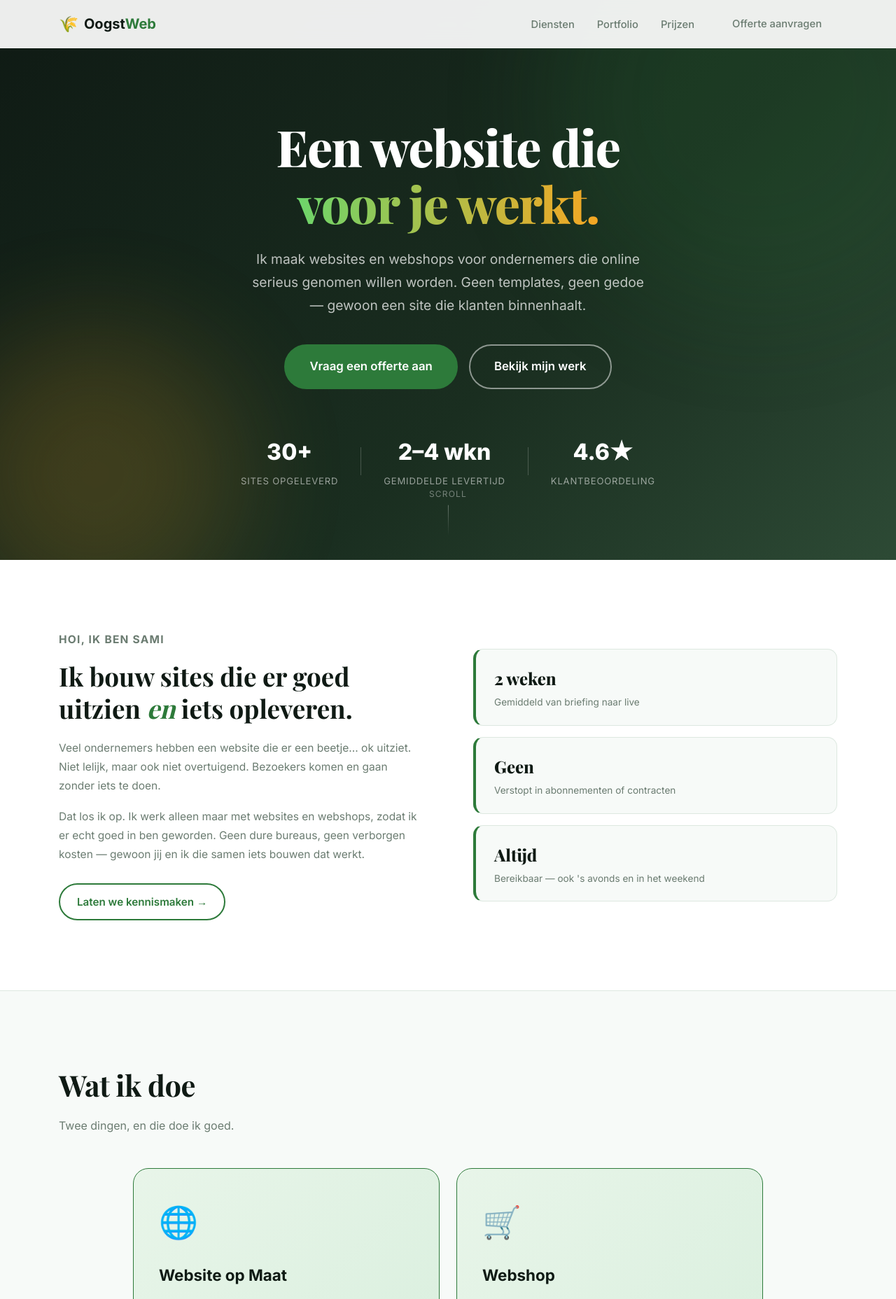
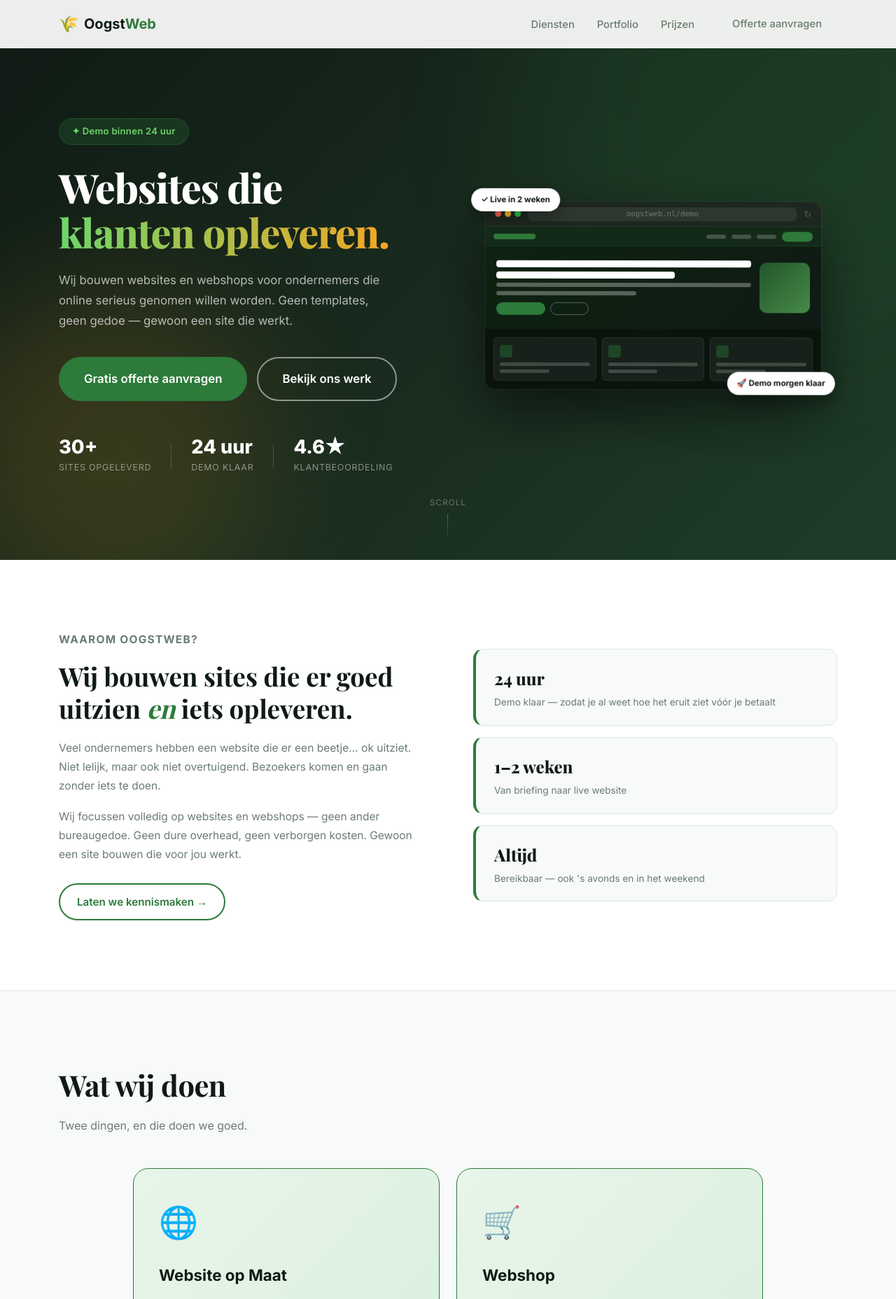
Before and after one commit to samikuflom87-sketch/oogstweb, a PHP site: page / in a window 1280 px wide. Shown: the top 1856 px of the page at 70% size. Run offline with PHP 8.4, Linux system fonts and the light colour scheme.

Commit message:
Split hero met animerende browser mockup, wij-taal, demo 24 uur
- Hero volledig herontworpen: links tekst, rechts levende browser mockup
- Browser animaties: elementen fade-in met delay, floating badges, zachte bob
- "Ik" vervangen door "wij/we" door hele pagina
- Werkwijze stap 2: "Demo in 24 uur" toegevoegd
- Intro kaartjes: 24 uur demo + 1-2 weken levertijd

```diff
--- a/index.html
+++ b/index.html
@@ -4,7 +4,7 @@
   <meta charset="UTF-8" />
   <meta name="viewport" content="width=device-width, initial-scale=1.0" />
   <title>OogstWeb — Websites & Webshops</title>
-  <meta name="description" content="Ik bouw websites en webshops voor ondernemers die serieus online willen groeien. Geen gedoe, eerlijke prijs." />
+  <meta name="description" content="OogstWeb bouwt websites en webshops voor ondernemers die serieus online willen groeien. Demo binnen 24 uur, live binnen 2 weken." />
   <link rel="stylesheet" href="style.css" />
   <link rel="preconnect" href="https://fonts.googleapis.com" />
   <link rel="preconnect" href="https://fonts.gstatic.com" crossorigin />
@@ -43,18 +43,21 @@
       <div class="hero__blob blob1"></div>
       <div class="hero__blob blob2"></div>
     </div>
-    <div class="container hero__content">
+    <div class="container hero__split">
+      <!-- LEFT -->
+      <div class="hero__left">
+        <div class="hero__badge">✦ Demo binnen 24 uur</div>
         <h1 class="hero__title">
-        Een website die<br />
-        <span class="gradient-text">voor je werkt.</span>
+          Websites die<br />
+          <span class="gradient-text">klanten opleveren.</span>
         </h1>
         <p class="hero__sub">
-        Ik maak websites en webshops voor ondernemers die online serieus genomen willen worden.
-        Geen templates, geen gedoe — gewoon een site die klanten binnenhaalt.
+          Wij bouwen websites en webshops voor ondernemers die online serieus genomen willen worden.
+          Geen templates, geen gedoe — gewoon een site die werkt.
         </p>
         <div class="hero__cta">
-        <a href="#contact" class="btn btn--primary btn--lg">Vraag een offerte aan</a>
-        <a href="#portfolio" class="btn btn--ghost btn--lg">Bekijk mijn werk</a>
+          <a href="#contact" class="btn btn--primary btn--lg">Gratis offerte aanvragen</a>
+          <a href="#portfolio" class="btn btn--ghost btn--lg">Bekijk ons werk</a>
         </div>
         <div class="hero__stats">
           <div class="stat">
@@ -63,13 +66,62 @@
           </div>
           <div class="stat__divider"></div>
           <div class="stat">
-          <span class="stat__num">2–4 wkn</span>
-          <span class="stat__label">Gemiddelde levertijd</span>
+            <span class="stat__num">24 uur</span>
+            <span class="stat__label">Demo klaar</span>
           </div>
           <div class="stat__divider"></div>
           <div class="stat">
             <span class="stat__num">4.6★</span>
             <span class="stat__label">Klantbeoordeling</span>
+          </div>
+        </div>
+      </div>
+
+      <!-- RIGHT — animerende browser mockup -->
+      <div class="hero__right">
+        <div class="hero__browser">
+          <div class="hb-bar">
+            <div class="hb-dots"><span></span><span></span><span></span></div>
+            <div class="hb-url">oogstweb.nl/demo</div>
+            <div class="hb-reload">↻</div>
+          </div>
+          <div class="hb-body">
+            <!-- animated nav -->
+            <div class="hb-nav">
+              <div class="hb-nav-logo hb-anim" style="--d:.1s"></div>
+              <div class="hb-nav-links">
+                <div class="hb-anim" style="--d:.2s"></div>
+                <div class="hb-anim" style="--d:.25s"></div>
+                <div class="hb-anim" style="--d:.3s"></div>
+                <div class="hb-btn hb-anim" style="--d:.35s"></div>
+              </div>
+            </div>
+            <!-- hero section -->
+            <div class="hb-hero">
+              <div class="hb-hero-text">
+                <div class="hb-h1 hb-anim" style="--d:.45s"></div>
+                <div class="hb-h1 hb-h1--short hb-anim" style="--d:.55s"></div>
+                <div class="hb-p hb-anim" style="--d:.65s"></div>
+                <div class="hb-p hb-p--short hb-anim" style="--d:.7s"></div>
+                <div class="hb-cta-row hb-anim" style="--d:.8s">
+                  <div class="hb-cta-btn"></div>
+                  <div class="hb-cta-ghost"></div>
+                </div>
+              </div>
+              <div class="hb-hero-img hb-anim" style="--d:.6s">
+                <div class="hb-img-inner"></div>
+              </div>
+            </div>
+            <!-- cards row -->
+            <div class="hb-cards">
+              <div class="hb-card hb-anim" style="--d:.9s"><div class="hb-card-icon"></div><div class="hb-card-line"></div><div class="hb-card-line hb-card-line--s"></div></div>
+              <div class="hb-card hb-anim" style="--d:1s"><div class="hb-card-icon"></div><div class="hb-card-line"></div><div class="hb-card-line hb-card-line--s"></div></div>
+              <div class="hb-card hb-anim" style="--d:1.1s"><div class="hb-card-icon"></div><div class="hb-card-line"></div><div class="hb-card-line hb-card-line--s"></div></div>
+            </div>
+          </div>
+          <!-- floating badges -->
+          <div class="hb-float hb-float--tl">✓ Live in 2 weken</div>
+          <div class="hb-float hb-float--br">🚀 Demo morgen klaar</div>
         </div>
       </div>
     </div>
@@ -83,20 +135,20 @@
   <section class="section section--intro" id="over">
     <div class="container intro-grid">
       <div class="intro-text">
-        <p class="intro-label">Hoi, ik ben Sami</p>
-        <h2>Ik bouw sites die er goed uitzien <em>en</em> iets opleveren.</h2>
+        <p class="intro-label">Waarom OogstWeb?</p>
+        <h2>Wij bouwen sites die er goed uitzien <em>en</em> iets opleveren.</h2>
         <p>Veel ondernemers hebben een website die er een beetje... ok uitziet. Niet lelijk, maar ook niet overtuigend. Bezoekers komen en gaan zonder iets te doen.</p>
-        <p>Dat los ik op. Ik werk alleen maar met websites en webshops, zodat ik er echt goed in ben geworden. Geen dure bureaus, geen verborgen kosten — gewoon jij en ik die samen iets bouwen dat werkt.</p>
+        <p>Wij focussen volledig op websites en webshops — geen ander bureaugedoe. Geen dure overhead, geen verborgen kosten. Gewoon een site bouwen die voor jou werkt.</p>
         <a href="#contact" class="btn btn--outline">Laten we kennismaken →</a>
       </div>
       <div class="intro-side">
         <div class="intro-card">
-          <div class="intro-card__num">2 weken</div>
-          <div class="intro-card__label">Gemiddeld van briefing naar live</div>
+          <div class="intro-card__num">24 uur</div>
+          <div class="intro-card__label">Demo klaar — zodat je al weet hoe het eruit ziet vóór je betaalt</div>
         </div>
         <div class="intro-card">
-          <div class="intro-card__num">Geen</div>
-          <div class="intro-card__label">Verstopt in abonnementen of contracten</div>
+          <div class="intro-card__num">1–2 weken</div>
+          <div class="intro-card__label">Van briefing naar live website</div>
         </div>
         <div class="intro-card">
           <div class="intro-card__num">Altijd</div>
@@ -110,14 +162,14 @@
   <section class="section section--alt" id="diensten">
     <div class="container">
       <div class="diensten-header">
-        <h2>Wat ik doe</h2>
-        <p>Twee dingen, en die doe ik goed.</p>
+        <h2>Wat wij doen</h2>
+        <p>Twee dingen, en die doen we goed.</p>
       </div>
       <div class="cards cards--two">
         <div class="card card--featured card--big">
           <div class="card__icon">🌐</div>
           <h3>Website op Maat</h3>
-          <p>Voor zzp'ers en mkb'ers die een echte, professionele online aanwezigheid willen. Geen WordPress-thema van €29 dat iedereen heeft, maar iets dat echt bij jou past.</p>
+          <p>Voor zzp'ers en mkb'ers die een echte, professionele online aanwezigheid willen. Geen WordPress-thema dat iedereen heeft — wij bouwen iets dat echt bij jouw bedrijf past.</p>
           <ul class="card__list">
             <li>✓ Uniek ontwerp — geen templates</li>
             <li>✓ Snel en mobielvriendelijk</li>
@@ -131,7 +183,7 @@
         <div class="card card--featured card--big">
           <div class="card__icon">🛒</div>
           <h3>Webshop</h3>
-          <p>Verkopen terwijl je slaapt klinkt als een cliché, maar het werkt echt. Ik bouw een webshop die makkelijk te beheren is en klanten niet halverwege doet afhaken.</p>
+          <p>Verkopen terwijl je slaapt klinkt als een cliché, maar het werkt echt. Wij bouwen een webshop die makkelijk te beheren is en klanten niet halverwege doet afhaken.</p>
           <ul class="card__list">
             <li>✓ WooCommerce of Shopify</li>
             <li>✓ iDEAL, creditcard & Klarna</li>
@@ -166,25 +218,25 @@
         <div class="step">
           <div class="step__num">01</div>
           <h3>We praten</h3>
-          <p>Vertel me over je bedrijf, je klanten en wat je wilt bereiken. Geen verkoopgesprek, gewoon een goed gesprek.</p>
+          <p>Vertel ons over je bedrijf en wat je wilt bereiken. Geen verkoopgesprek — gewoon een eerlijk gesprek.</p>
         </div>
         <div class="step__arrow">→</div>
         <div class="step">
           <div class="step__num">02</div>
-          <h3>Ontwerp</h3>
-          <p>Ik maak een ontwerp dat bij jou past. Je geeft feedback, ik pas aan totdat het goed voelt.</p>
+          <h3>Demo in 24 uur</h3>
+          <p>Wij sturen binnen 24 uur een eerste versie. Zo zie je al hoe het eruit gaat zien vóórdat je akkoord geeft.</p>
         </div>
         <div class="step__arrow">→</div>
         <div class="step">
           <div class="step__num">03</div>
-          <h3>Bouwen</h3>
-          <p>De volledige site wordt gebouwd. Je kunt altijd meekijken en tussentijds feedback geven.</p>
+          <h3>Bouwen & aanpassen</h3>
+          <p>De volledige site wordt gebouwd. Je kunt altijd meekijken en feedback geven totdat het goed voelt.</p>
         </div>
         <div class="step__arrow">→</div>
         <div class="step">
           <div class="step__num">04</div>
           <h3>Live 🚀</h3>
-          <p>Je site gaat online. Ik zorg dat alles werkt en blijf beschikbaar als er iets is.</p>
+          <p>Binnen 1–2 weken is je site online. Wij regelen alles en blijven bereikbaar als er iets is.</p>
         </div>
       </div>
     </div>
--- a/style.css
+++ b/style.css
@@ -181,7 +181,7 @@ ul { list-style: none; }
 =========================== */
 .hero {
   min-height: 100vh;
-  background: linear-gradient(135deg, var(--dark) 0%, var(--dark2) 60%, #2d4a35 100%);
+  background: linear-gradient(135deg, var(--dark) 0%, var(--dark2) 60%, #1e3d28 100%);
   display: flex;
   flex-direction: column;
   align-items: center;
@@ -194,50 +194,60 @@ ul { list-style: none; }
 .hero__blob {
   position: absolute;
   border-radius: 50%;
-  filter: blur(80px);
-  opacity: 0.18;
+  filter: blur(90px);
+  opacity: 0.15;
 }
 .blob1 {
-  width: 600px; height: 600px;
+  width: 700px; height: 700px;
   background: var(--green);
-  top: -150px; right: -100px;
-  animation: float 8s ease-in-out infinite;
+  top: -200px; right: -150px;
+  animation: float 9s ease-in-out infinite;
 }
 .blob2 {
-  width: 400px; height: 400px;
+  width: 450px; height: 450px;
   background: var(--accent);
-  bottom: -100px; left: -80px;
-  animation: float 10s ease-in-out infinite reverse;
+  bottom: -100px; left: -100px;
+  animation: float 11s ease-in-out infinite reverse;
 }
 @keyframes float {
   0%, 100% { transform: translate(0, 0) scale(1); }
-  50% { transform: translate(20px, -30px) scale(1.05); }
-}
-.hero__content {
-  text-align: center;
+  50% { transform: translate(24px, -32px) scale(1.06); }
+}
+
+/* Split hero layout */
+.hero__split {
+  display: grid;
+  grid-template-columns: 1fr 1fr;
+  gap: 60px;
+  align-items: center;
   position: relative;
   z-index: 2;
-  padding: 80px 24px;
-}
+  padding: 80px 24px 100px;
+  max-width: 1160px;
+  margin: 0 auto;
+  width: 100%;
+}
+.hero__left { display: flex; flex-direction: column; gap: 0; }
 .hero__badge {
   display: inline-block;
-  background: rgba(255,255,255,.1);
-  color: rgba(255,255,255,.9);
-  border: 1px solid rgba(255,255,255,.2);
+  background: rgba(45,122,58,.25);
+  color: #6dd56b;
+  border: 1px solid rgba(45,122,58,.4);
   border-radius: 50px;
-  padding: 8px 20px;
-  font-size: 0.88rem;
-  font-weight: 500;
-  margin-bottom: 32px;
-  backdrop-filter: blur(8px);
+  padding: 7px 18px;
+  font-size: 0.82rem;
+  font-weight: 600;
+  margin-bottom: 28px;
+  width: fit-content;
+  letter-spacing: 0.02em;
 }
 .hero__title {
   font-family: 'Playfair Display', Georgia, serif;
-  font-size: clamp(2.4rem, 6vw, 4.5rem);
+  font-size: clamp(2.2rem, 4.5vw, 3.8rem);
   font-weight: 800;
   color: white;
   line-height: 1.12;
-  margin-bottom: 24px;
+  margin-bottom: 22px;
   letter-spacing: -0.02em;
 }
 .gradient-text {
@@ -247,67 +257,267 @@ ul { list-style: none; }
   background-clip: text;
 }
 .hero__sub {
-  font-size: clamp(1rem, 2.2vw, 1.2rem);
-  color: rgba(255,255,255,.72);
-  max-width: 560px;
-  margin: 0 auto 40px;
-  line-height: 1.7;
+  font-size: 1.05rem;
+  color: rgba(255,255,255,.68);
+  margin-bottom: 36px;
+  line-height: 1.75;
+  max-width: 460px;
 }
 .hero__cta {
   display: flex;
-  gap: 16px;
-  justify-content: center;
+  gap: 14px;
   flex-wrap: wrap;
-  margin-bottom: 64px;
+  margin-bottom: 52px;
 }
 .hero__stats {
   display: flex;
   align-items: center;
-  justify-content: center;
-  gap: 32px;
+  gap: 28px;
   flex-wrap: wrap;
 }
-.stat { text-align: center; }
+.stat { text-align: left; }
 .stat__num {
   display: block;
-  font-size: 2rem;
+  font-size: 1.7rem;
   font-weight: 800;
   color: white;
+  line-height: 1;
 }
 .stat__label {
-  font-size: 0.82rem;
-  color: rgba(255,255,255,.55);
+  font-size: 0.78rem;
+  color: rgba(255,255,255,.48);
   text-transform: uppercase;
   letter-spacing: 0.06em;
+  margin-top: 4px;
 }
 .stat__divider {
   width: 1px;
-  height: 40px;
+  height: 36px;
+  background: rgba(255,255,255,.15);
+  flex-shrink: 0;
+}
+
+/* BROWSER MOCKUP */
+.hero__right {
+  display: flex;
+  justify-content: center;
+  align-items: center;
+}
+.hero__browser {
+  width: 100%;
+  max-width: 480px;
+  background: #111c14;
+  border-radius: 14px;
+  box-shadow: 0 32px 80px rgba(0,0,0,.55), 0 0 0 1px rgba(255,255,255,.07);
+  position: relative;
+  animation: browserFloat 6s ease-in-out infinite;
+}
+@keyframes browserFloat {
+  0%, 100% { transform: translateY(0px) rotate(0deg); }
+  33% { transform: translateY(-10px) rotate(.4deg); }
+  66% { transform: translateY(-5px) rotate(-.3deg); }
+}
+.hb-bar {
+  height: 36px;
+  background: rgba(255,255,255,.05);
+  border-radius: 14px 14px 0 0;
+  display: flex;
+  align-items: center;
+  padding: 0 14px;
+  gap: 10px;
+  border-bottom: 1px solid rgba(255,255,255,.06);
+}
+.hb-dots { display: flex; gap: 5px; }
+.hb-dots span {
+  width: 9px; height: 9px; border-radius: 50%;
+}
+.hb-dots span:nth-child(1) { background: #ff5f57; }
+.hb-dots span:nth-child(2) { background: #febc2e; }
+.hb-dots span:nth-child(3) { background: #28c840; }
+.hb-url {
+  flex: 1;
+  background: rgba(255,255,255,.07);
+  border-radius: 6px;
+  height: 20px;
+  display: flex;
+  align-items: center;
+  justify-content: center;
+  font-size: 0.67rem;
+  color: rgba(255,255,255,.35);
+  font-family: monospace;
+}
+.hb-reload { color: rgba(255,255,255,.25); font-size: 0.8rem; }
+
+.hb-body {
+  padding: 0;
+  overflow: hidden;
+  border-radius: 0 0 14px 14px;
+}
+
+/* animated elements inside browser */
+.hb-nav {
+  height: 28px;
+  background: rgba(45,122,58,.15);
+  border-bottom: 1px solid rgba(45,122,58,.2);
+  display: flex;
+  align-items: center;
+  padding: 0 12px;
+  gap: 10px;
+}
+.hb-nav-logo {
+  width: 60px; height: 8px;
+  background: var(--green);
+  border-radius: 4px;
+  opacity: 0.8;
+}
+.hb-nav-links {
+  margin-left: auto;
+  display: flex;
+  align-items: center;
+  gap: 8px;
+}
+.hb-nav-links div {
+  width: 28px; height: 6px;
   background: rgba(255,255,255,.2);
-}
+  border-radius: 3px;
+}
+.hb-btn {
+  width: 44px !important;
+  height: 14px !important;
+  background: var(--green) !important;
+  border-radius: 10px !important;
+}
+
+.hb-hero {
+  background: linear-gradient(135deg, #0d2210, #0f1a14);
+  padding: 20px 16px;
+  display: flex;
+  align-items: center;
+  gap: 12px;
+}
+.hb-hero-text { flex: 1; display: flex; flex-direction: column; gap: 6px; }
+.hb-h1 { height: 10px; background: white; border-radius: 4px; opacity: .85; }
+.hb-h1--short { width: 70%; opacity: .6; }
+.hb-p { height: 6px; background: rgba(255,255,255,.3); border-radius: 3px; }
+.hb-p--short { width: 55%; }
+.hb-cta-row { display: flex; gap: 7px; margin-top: 4px; }
+.hb-cta-btn { width: 70px; height: 18px; background: var(--green); border-radius: 20px; }
+.hb-cta-ghost { width: 55px; height: 18px; border: 1.5px solid rgba(255,255,255,.3); border-radius: 20px; }
+
+.hb-hero-img {
+  width: 72px; height: 72px;
+  flex-shrink: 0;
+}
+.hb-img-inner {
+  width: 100%; height: 100%;
+  border-radius: 10px;
+  background: linear-gradient(135deg, var(--green), #6dd56b);
+  opacity: 0.6;
+}
+
+.hb-cards {
+  display: grid;
+  grid-template-columns: repeat(3, 1fr);
+  gap: 8px;
+  padding: 12px;
+  background: #0a140d;
+}
+.hb-card {
+  background: rgba(255,255,255,.05);
+  border: 1px solid rgba(255,255,255,.07);
+  border-radius: 6px;
+  padding: 10px 8px;
+  display: flex;
+  flex-direction: column;
+  gap: 5px;
+}
+.hb-card-icon {
+  width: 18px; height: 18px;
+  background: rgba(45,122,58,.4);
+  border-radius: 4px;
+  margin-bottom: 2px;
+}
+.hb-card-line { height: 5px; background: rgba(255,255,255,.18); border-radius: 3px; }
+.hb-card-line--s { width: 55%; }
+
+/* fade-in animation for browser elements */
+.hb-anim {
+  opacity: 0;
+  transform: translateY(6px);
+  animation: hbFadeIn .45s ease forwards;
+  animation-delay: var(--d, 0s);
+}
+@keyframes hbFadeIn {
+  to { opacity: 1; transform: translateY(0); }
+}
+
+/* floating badges on browser */
+.hb-float {
+  position: absolute;
+  background: white;
+  color: var(--dark);
+  font-size: 0.72rem;
+  font-weight: 700;
+  padding: 7px 14px;
+  border-radius: 50px;
+  box-shadow: 0 8px 24px rgba(0,0,0,.35);
+  white-space: nowrap;
+}
+.hb-float--tl {
+  top: -14px;
+  left: -20px;
+  animation: floatBadge 4s ease-in-out infinite;
+}
+.hb-float--br {
+  bottom: -14px;
+  right: -20px;
+  animation: floatBadge 4s ease-in-out infinite .8s;
+}
+@keyframes floatBadge {
+  0%, 100% { transform: translateY(0); }
+  50% { transform: translateY(-6px); }
+}
+
 .hero__scroll {
   position: absolute;
-  bottom: 36px;
+  bottom: 28px;
   left: 50%;
   transform: translateX(-50%);
   display: flex;
   flex-direction: column;
   align-items: center;
   gap: 8px;
-  color: rgba(255,255,255,.4);
-  font-size: 0.75rem;
+  color: rgba(255,255,255,.35);
+  font-size: 0.72rem;
   letter-spacing: 0.1em;
   text-transform: uppercase;
 }
 .scroll-line {
   width: 1px;
-  height: 40px;
-  background: linear-gradient(to bottom, rgba(255,255,255,.4), transparent);
+  height: 36px;
+  background: linear-gradient(to bottom, rgba(255,255,255,.35), transparent);
   animation: scrollPulse 1.8s ease-in-out infinite;
 }
 @keyframes scrollPulse {
-  0%, 100% { opacity: 0.4; transform: scaleY(1); }
+  0%, 100% { opacity: 0.35; transform: scaleY(1); }
   50% { opacity: 1; transform: scaleY(1.15); }
+}
+
+/* Hero responsive */
+@media (max-width: 900px) {
+  .hero__split {
+    grid-template-columns: 1fr;
+    gap: 48px;
+    padding-bottom: 80px;
+  }
+  .hero__right { display: none; }
+  .hero__sub { max-width: 100%; }
+  .stat { text-align: center; }
+  .hero__stats { justify-content: center; }
+  .hero__badge { margin: 0 auto 28px; }
+  .hero__title { text-align: center; }
+  .hero__sub { text-align: center; }
+  .hero__cta { justify-content: center; }
 }
 
 /* ===========================
```
Lines whose indentation alone changed are shown as unchanged.
